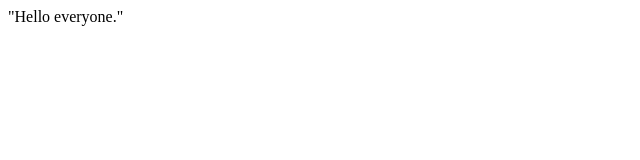
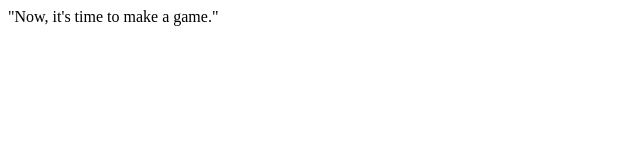
Before and after one commit to MAOstrander/phaser-game, a plain HTML site: page index.html in a window 1280 px wide. Shown: the whole page, without its empty margins (0-640 px from the left). Drawn offline with Linux system fonts and the light colour scheme.

```diff
--- a/index.html
+++ b/index.html
@@ -1,4 +1,4 @@
 <div>
-  <p>"Hello everyone."</p>
+  <p>"Now, it's time to make a game."</p>
 
 </div>
```
